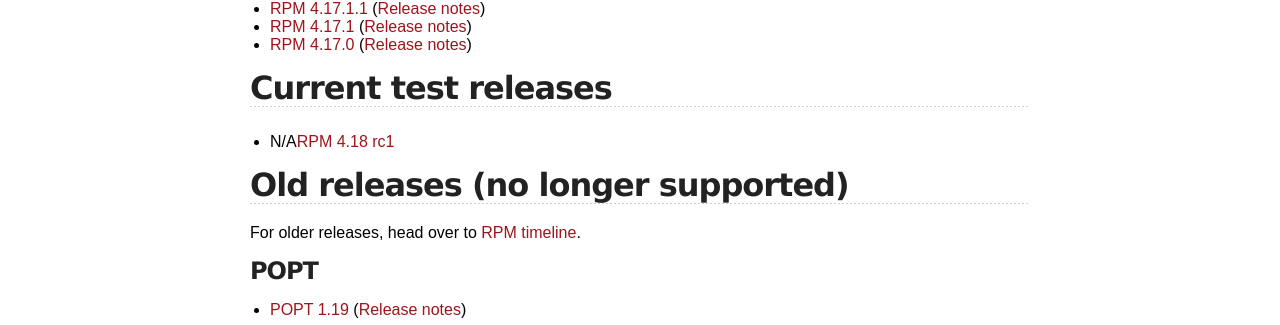
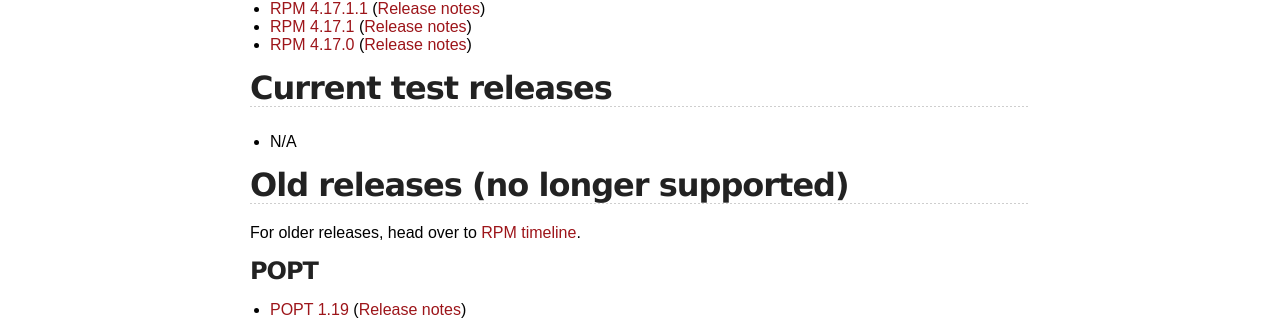
Before and after one commit to rpm-software-management/rpm-web, a Jekyll site: the page built from download.md, in a window 1280 px wide. Shown: the part 413-738 px from the top of the page. Built offline with Jekyll 4.4.1, drawn with Linux system fonts in a browser that asks for light colours.

Commit message:
Drop leftover reference to 4.18 rc1 from download

```diff
--- a/download.md
+++ b/download.md
@@ -14,7 +14,7 @@ title: rpm.org - Download
 
 ## Current test releases
 
-* N/A[RPM 4.18 rc1](wiki/Releases/4.18.0.html)
+* N/A
 
 ## Old releases (no longer supported)
 
```
